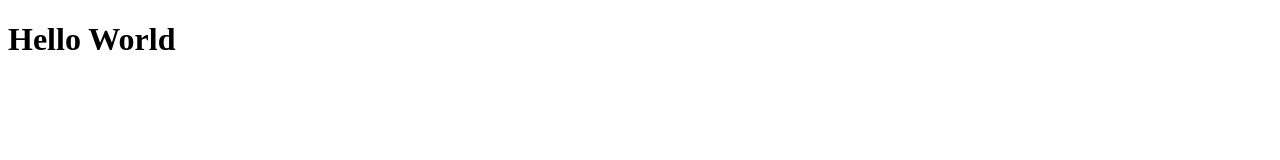
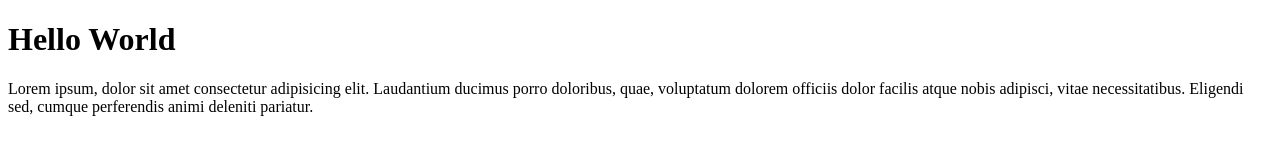
Before and after one commit to davifahruzi24/belajargit, a plain HTML site: page index.html in a window 1280 px wide. Drawn offline with Linux system fonts and the light colour scheme.

Commit message:
Menambahkan Paragraph

```diff
--- a/index.html
+++ b/index.html
@@ -7,5 +7,6 @@
 </head>
 <body>
     <h1>Hello World</h1>
+    <p>Lorem ipsum, dolor sit amet consectetur adipisicing elit. Laudantium ducimus porro doloribus, quae, voluptatum dolorem officiis dolor facilis atque nobis adipisci, vitae necessitatibus. Eligendi sed, cumque perferendis animi deleniti pariatur.</p>
 </body>
 </html>
```
